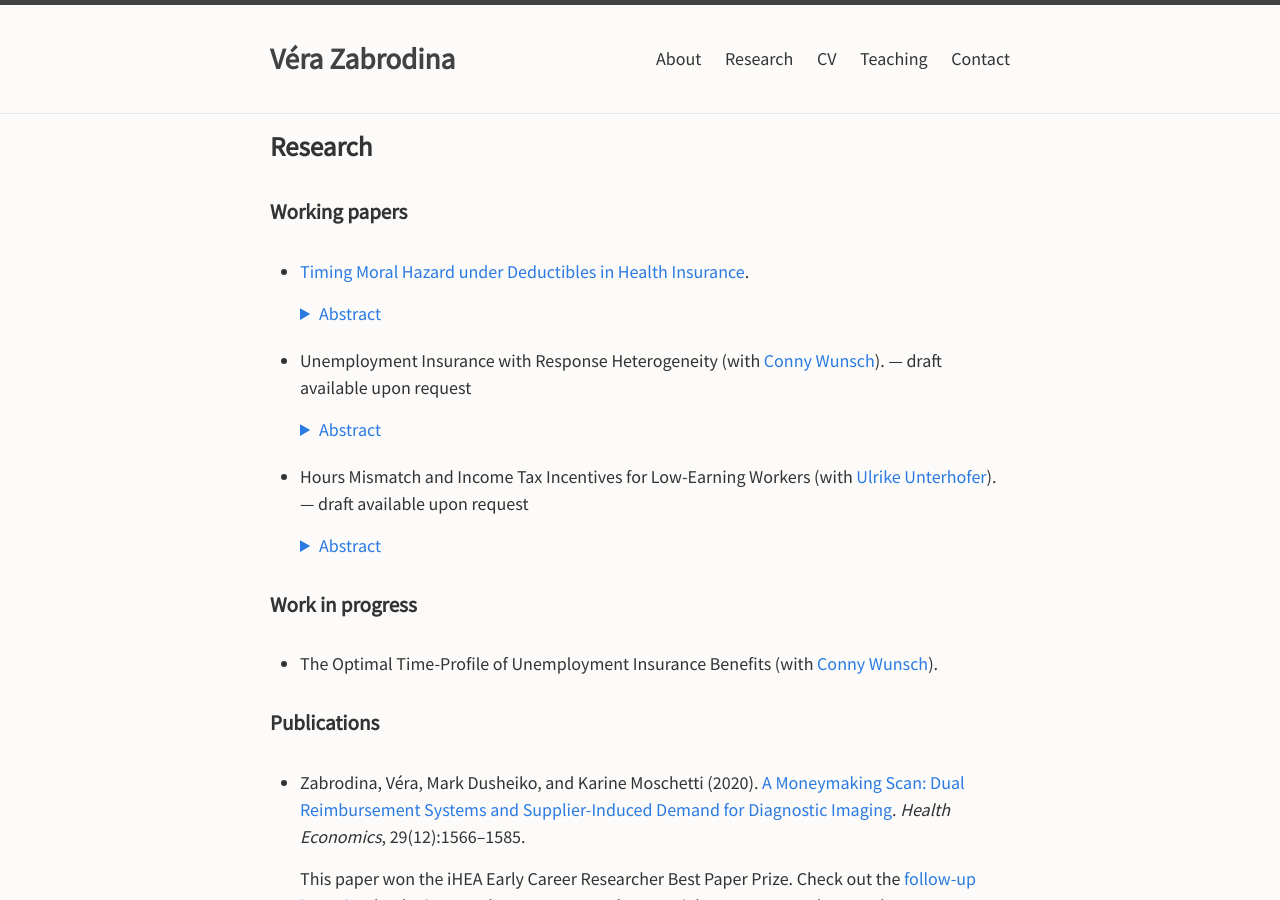
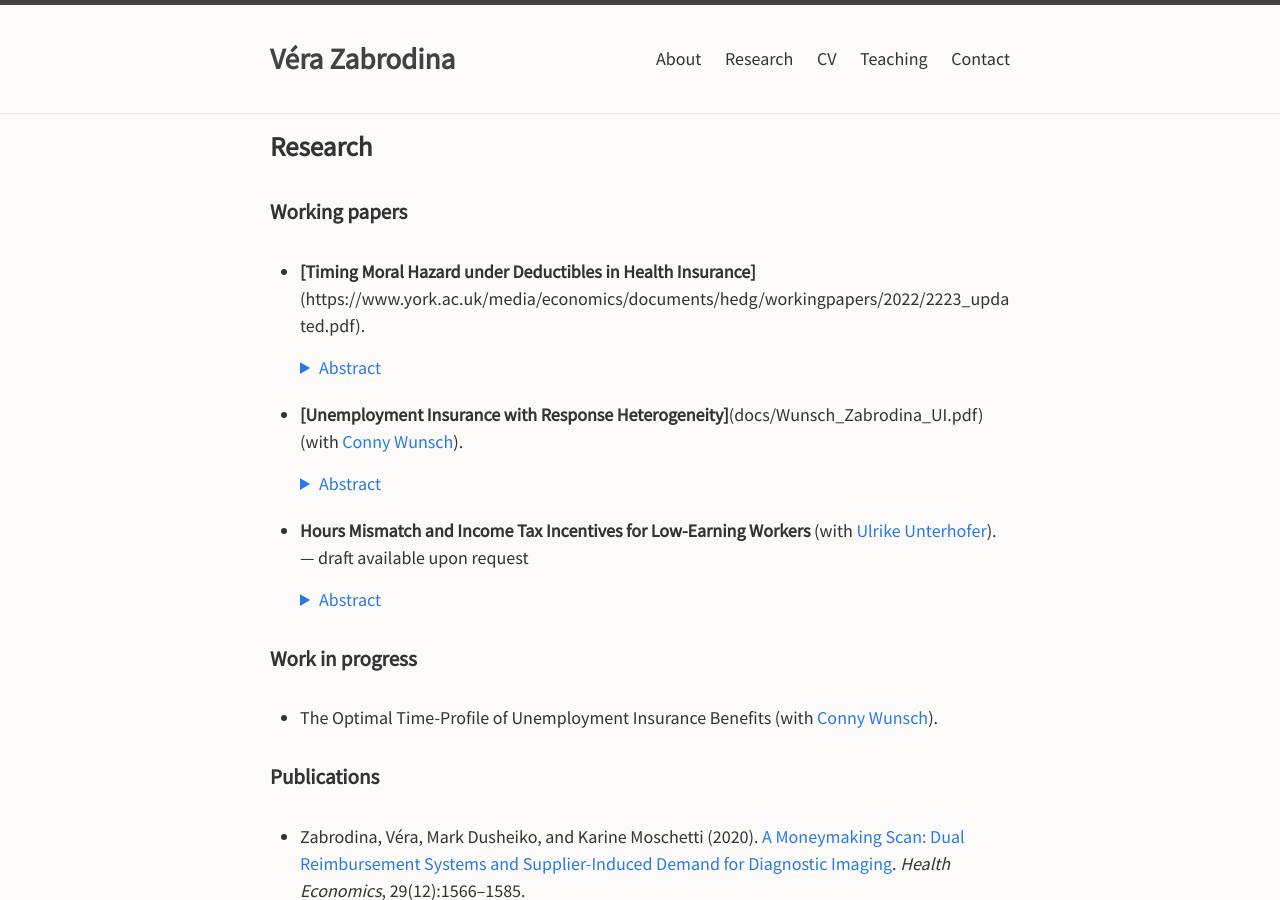
Before and after one commit to verazb/verazb.github.io, a Jekyll site: the page built from index.md, in a window 1280 px wide and 900 px high, scrolled down 974 px. Built offline with Jekyll 4.4.1, drawn with Linux system fonts in a browser that asks for light colours; our own code applies the rules of GitHub Pages for plain Markdown files.

Commit message:
UI upload

```diff
--- a/index.md
+++ b/index.md
@@ -35,7 +35,7 @@ I was awarded the Student Paper Prize 2nd place from the [International Health E
 
 ### Working papers
 
-- [Timing Moral Hazard under Deductibles in Health Insurance](https://www.york.ac.uk/media/economics/documents/hedg/workingpapers/2022/2223_updated.pdf).
+- **[Timing Moral Hazard under Deductibles in Health Insurance]**(https://www.york.ac.uk/media/economics/documents/hedg/workingpapers/2022/2223_updated.pdf).
 
   <details style="margin-bottom:20px;">
     <summary style="color:#2a7ae2;">Abstract</summary>
@@ -46,18 +46,18 @@ I was awarded the Student Paper Prize 2nd place from the [International Health E
 
 
 
-- Unemployment Insurance with Response Heterogeneity (with [Conny Wunsch](https://sites.google.com/view/cwunsch)). --- draft available upon request
+- **[Unemployment Insurance with Response Heterogeneity]**(docs/Wunsch_Zabrodina_UI.pdf) (with [Conny Wunsch](https://sites.google.com/view/cwunsch)).
 
   <details style="margin-bottom:20px;">
     <summary style="color:#2a7ae2;">Abstract</summary>
 
-  This paper examines the heterogeneity in responses to unemployment insurance (UI) depending on workers' age and duration of contribution to social security. It then explores implications for differentiating UI generosity. In many public UI systems, the potential benefit duration increases with age subject to contribution time requirements. We estimate the responses and implied fiscal externality using many discontinuities in benefit duration in the German context. Our findings reveal that age and contribution time carry information on job search behavior that is relevant for targeting benefits. The negative fiscal externality rises with age due to higher transfer costs. It diminishes with longer contribution time as workers with stable employment exhibit a reduced moral hazard response. By balancing these gradients with an approximated insurance value, our analysis suggests that reducing benefit duration for older workers and increasing it for prime-age workers with stable employment could enhance welfare.
+  The generosity of social insurance coverage often increases with the beneficiary's age and their contribution time to social security, but existing policies vary considerably. We study the differentiation of unemployment insurance (UI) generosity by evaluating how the insurance-incentive trade-off varies with age and contribution time. We exploit numerous discontinuities in potential benefit duration in Germany. Contribution time in the last three years carries information on job search efforts, as it is associated with lower moral hazard responses and fiscal externality. We find no significant response heterogeneity in age or longer contribution time horizons. Contrasting these gradients with an approximated insurance value for four UI regimes, we document that steepening the PBD schedule in contribution time and flattening it in age would have increased welfare.
 
   </details>
 
 
 
-- Hours Mismatch and Income Tax Incentives for Low-Earning Workers (with [Ulrike Unterhofer](https://wwz.unibas.ch/en/persons/ulrike-unterhofer-1/)). --- draft available upon request
+- **Hours Mismatch and Income Tax Incentives for Low-Earning Workers** (with [Ulrike Unterhofer](https://wwz.unibas.ch/en/persons/ulrike-unterhofer-1/)). --- draft available upon request
 
   <details style="margin-bottom:20px;">
     <summary style="color:#2a7ae2;">Abstract</summary>
```
Also changed, not shown: 1 other file.
